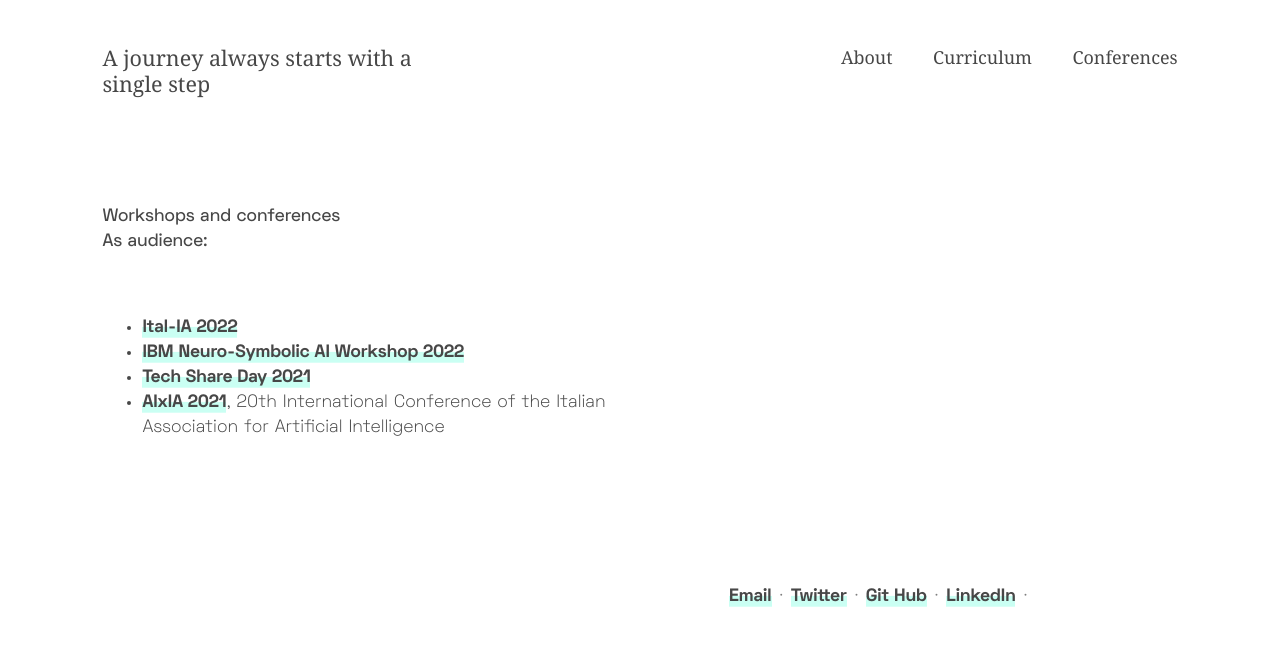
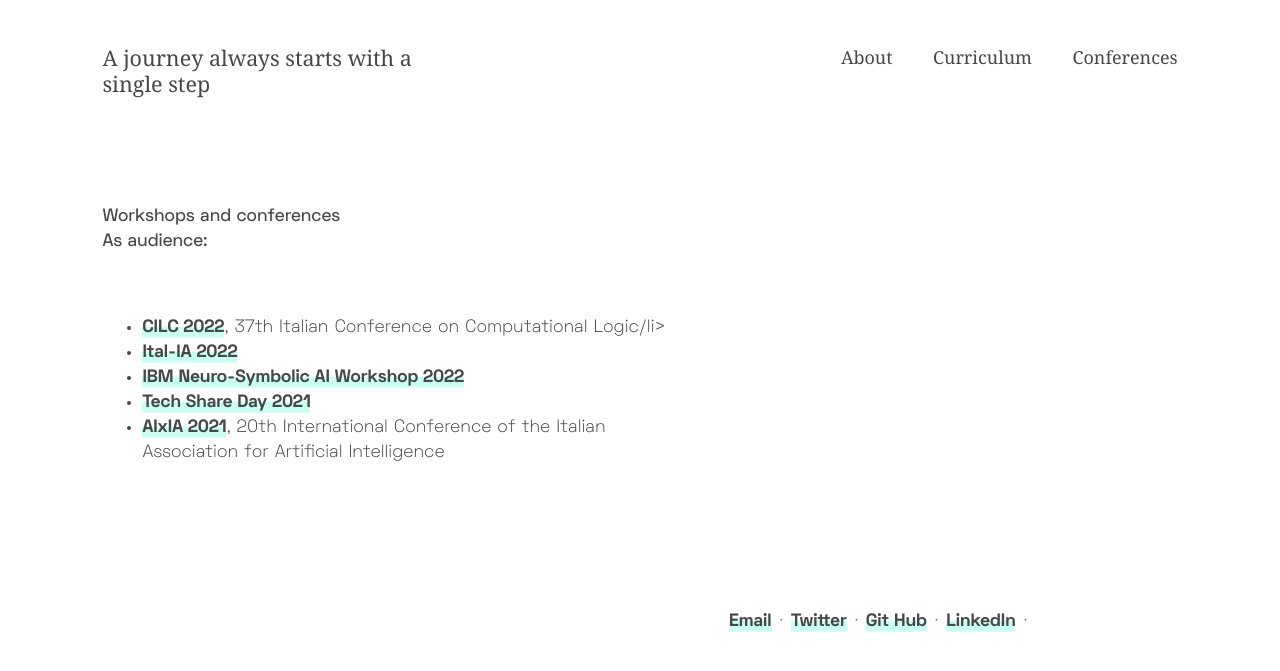
Before and after one commit to andrearafanelli/andrearafanelli.github.io, a Jekyll site: the page built from conferences.html, in a window 1280 px wide. Shown: the top 671 px of the page. Built offline with Jekyll 4.4.1, drawn with Linux system fonts in a browser that asks for light colours.

Commit message:
Update conferences.html

```diff
--- a/conferences.html
+++ b/conferences.html
@@ -17,10 +17,12 @@ layout: default
 <p>  <div class="manual-content">
 
  <ul>
-
+<li> <a href="http://cilc2022.apice.unibo.it/">CILC 2022</a>, 37th Italian Conference on Computational Logic/li>
 <li> <a href="https://www.ital-ia2022.it/">Ital-IA 2022</a></li>
 <li> <a href="https://researcher.watson.ibm.com/researcher/view_group.php?id=10897">IBM Neuro-Symbolic AI Workshop 2022</a></li>
 <li> <a href="https://events.knowledge-share.eu/tech-share-day-2021-iot-intelligenza-artificiale/">Tech Share Day 2021</a></li>
 <li> <a href="https://aixia2021.disco.unimib.it/">AIxIA 2021</a>, 20th International Conference of the Italian Association for Artificial Intelligence</li>
+
+
 </ul>
 </div>
```
